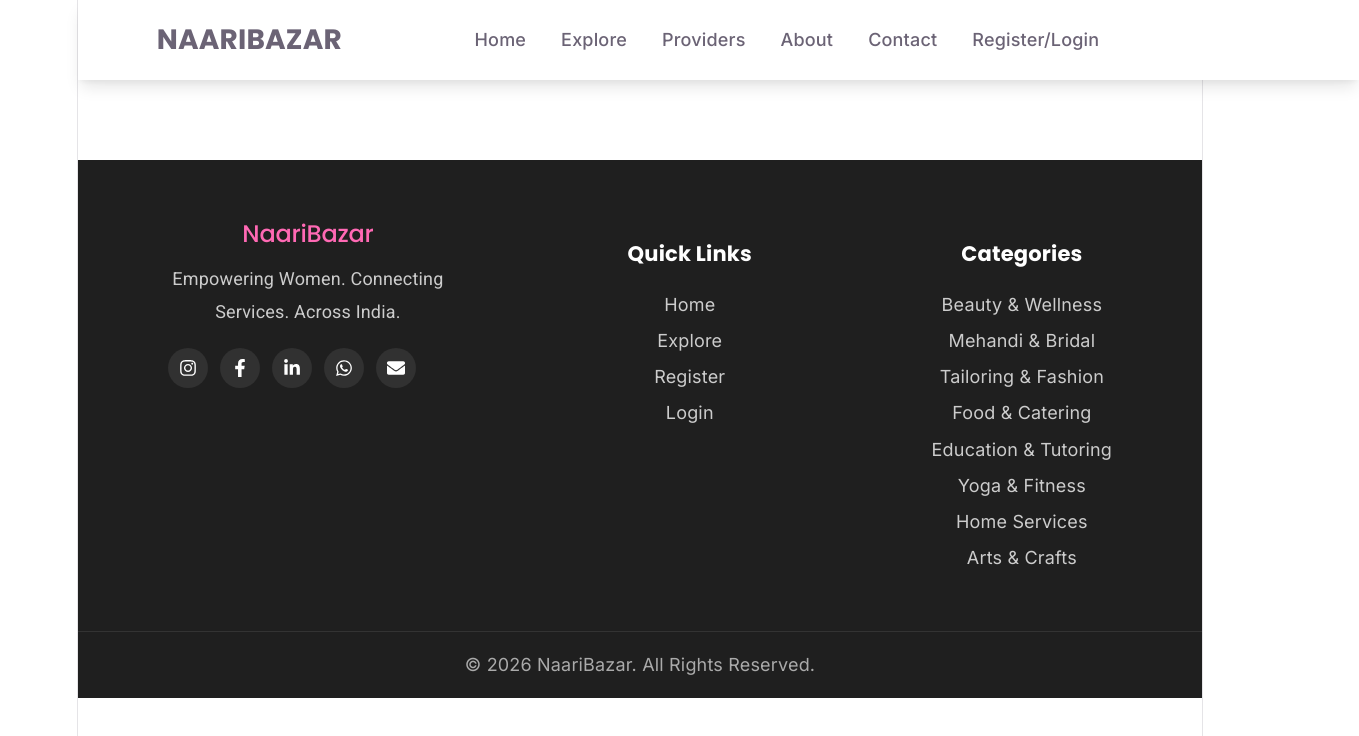
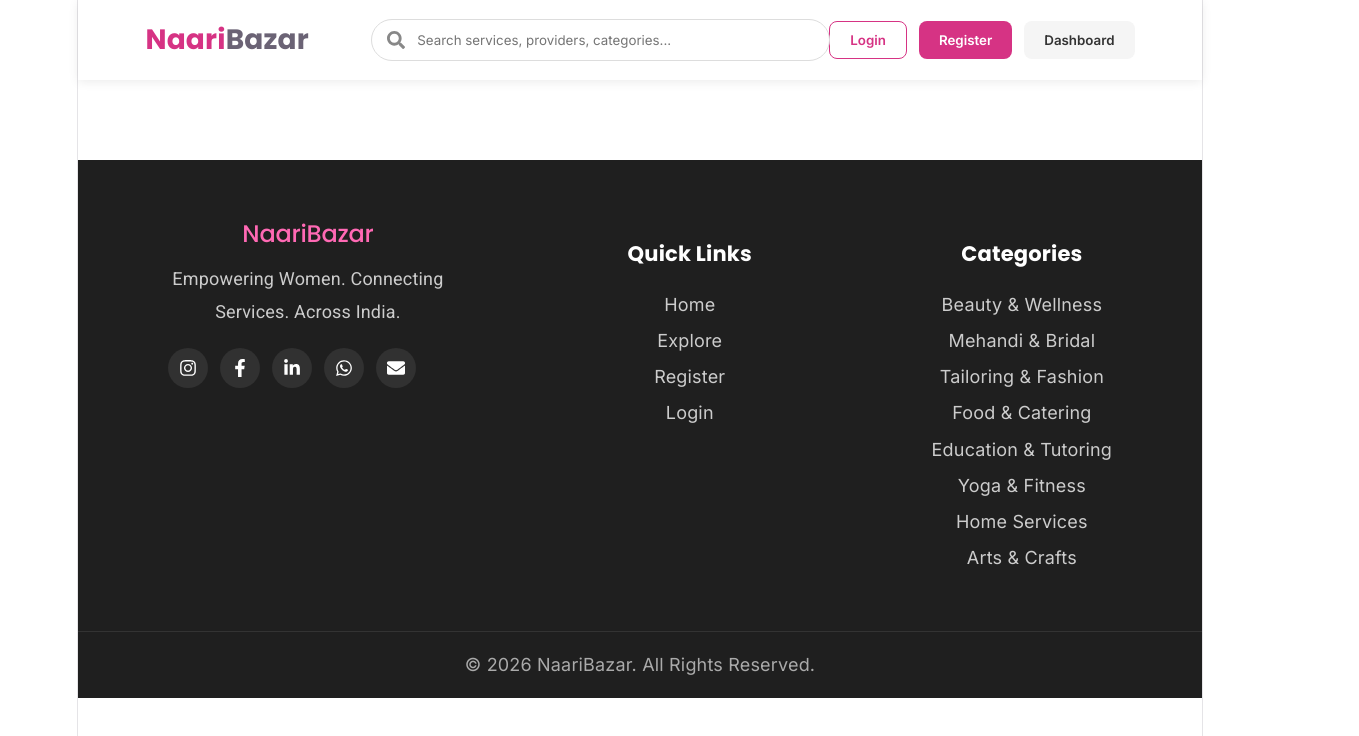
Before and after one commit to Credencer-Technologies/NB_Phase1, a React (Vite) app: page / in a window 1280 px wide. Shown: the top 736 px of the page, 1359 px wide, since content can reach past the window. Built offline with nearby package versions, Linux system fonts and the light colour scheme.

Commit message:
updated header

```diff
--- a/src/Components/Header.css
+++ b/src/Components/Header.css
@@ -1,56 +1,91 @@
 .header {
-  width: 100%;
   height: 80px;
-  background: white;
+  background: #fff;
+  padding: 0 6%;
+
   display: flex;
+  align-items: center;
   justify-content: space-between;
-  align-items: center;
-  padding: 0 7%;
-  box-shadow: var(--shadow);
-  position: sticky;
-  top: 0;
-  z-index: 1000;
+
+  box-shadow: 0 2px 10px rgba(0,0,0,0.08);
 }
 
 .logo {
-  font-family: 'Poppins', sans-serif;
+  font-family: "Poppins", sans-serif;
   font-size: 28px;
   font-weight: 700;
   cursor: pointer;
 }
 
 .logo span {
-  color: var(--primary);
+  color: #d63384;
 }
 
-.nav-links {
-  display: flex;
-  gap: 35px;
-  list-style: none;
+.search-container {
+  width: 40%;
+  position: relative;
 }
 
-.nav-links li {
-  font-family: 'Inter', sans-serif;
-  font-weight: 500;
+.search-container input {
+  width: 100%;
+  padding: 12px 16px 12px 45px;
+
+  border: 1px solid #ddd;
+  border-radius: 30px;
+
+  font-family: "Inter", sans-serif;
+  outline: none;
+}
+
+.search-container input:focus {
+  border-color: #d63384;
+}
+
+.search-icon {
+  position: absolute;
+  left: 16px;
+  top: 50%;
+  transform: translateY(-50%);
+  color: #888;
+}
+
+.nav-actions {
+  display: flex;
+  gap: 12px;
+}
+
+.login-btn,
+.register-btn,
+.dashboard-btn {
+  border: none;
+  padding: 10px 20px;
+  border-radius: 8px;
+
   cursor: pointer;
+  font-family: "Inter", sans-serif;
+  font-weight: 600;
+
   transition: 0.3s;
 }
 
-.nav-links li:hover {
-  color: var(--primary);
+.login-btn {
+  background: transparent;
+  border: 1px solid #d63384;
+  color: #d63384;
 }
 
-.login-btn {
-  padding: 12px 24px;
-  border: none;
-  border-radius: 8px;
-  background: var(--primary);
+.register-btn {
+  background: #d63384;
   color: white;
-  font-size: 15px;
-  font-weight: 600;
-  cursor: pointer;
 }
 
-.login-btn:hover {
-  background: var(--primary-dark);
+.dashboard-btn {
+  background: #f5f5f5;
+  color: #333;
 }
+
+.login-btn:hover,
+.register-btn:hover,
+.dashboard-btn:hover {
+  transform: translateY(-2px);
+}
--- a/src/Components/Header.jsx
+++ b/src/Components/Header.jsx
@@ -1,26 +1,37 @@
 import "./Header.css";
+import { FaSearch } from "react-icons/fa";
 
 const Header = () => {
   return (
     <header className="header">
+
       <div className="logo">
-        <span>NAARI</span>BAZAR
+        <span>Naari</span>Bazar
       </div>
 
-      <nav>
-        <ul className="nav-links">
-          <li>Home</li>
-          <li>Explore</li>
-          <li>Providers</li>
-          <li>About</li>
-          <li>Contact</li>
-          <li>Register/Login</li>
-        </ul>
-      </nav>
+      <div className="search-container">
+        <FaSearch className="search-icon" />
 
-      <button className="login-btn">
-        Login
-      </button>
+        <input
+          type="text"
+          placeholder="Search services, providers, categories..."
+        />
+      </div>
+
+      <div className="nav-actions">
+        <button className="login-btn">
+          Login
+        </button>
+
+        <button className="register-btn">
+          Register
+        </button>
+
+        <button className="dashboard-btn">
+          Dashboard
+        </button>
+      </div>
+
     </header>
   );
 };
```
